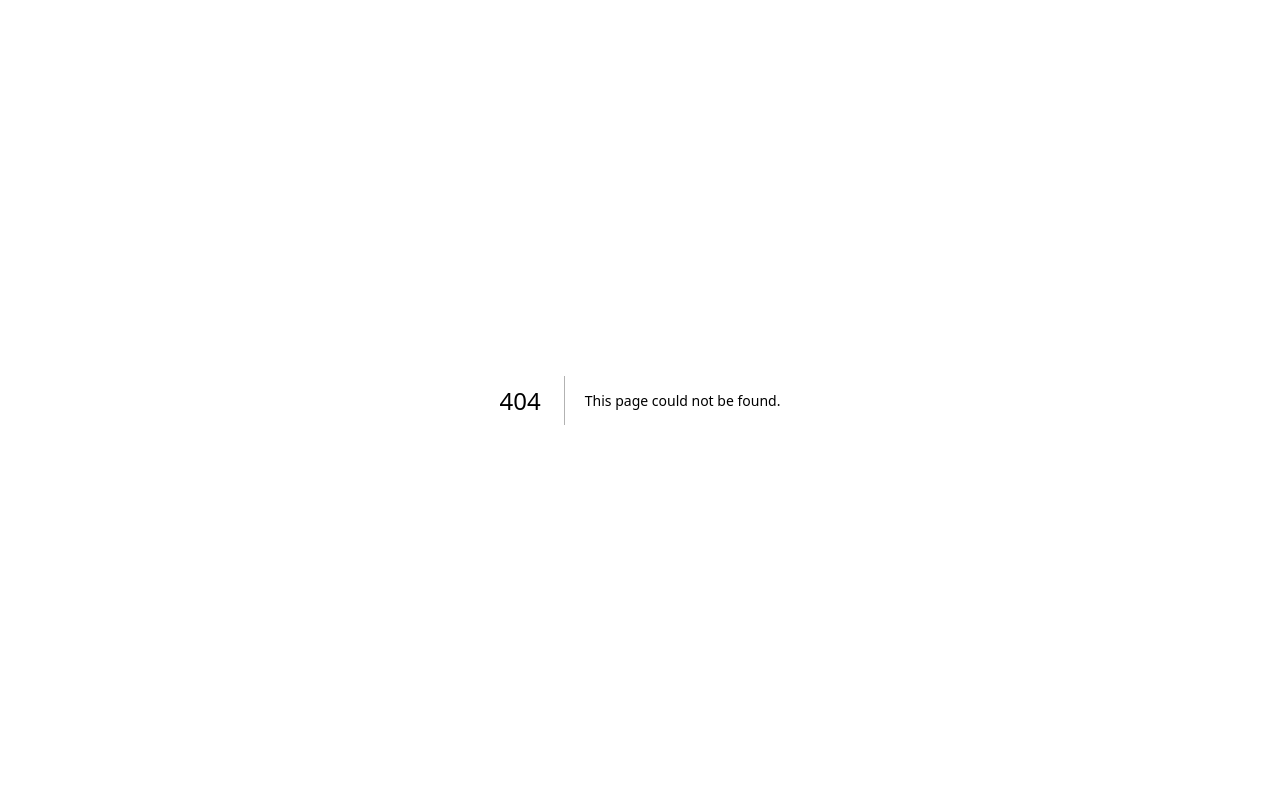
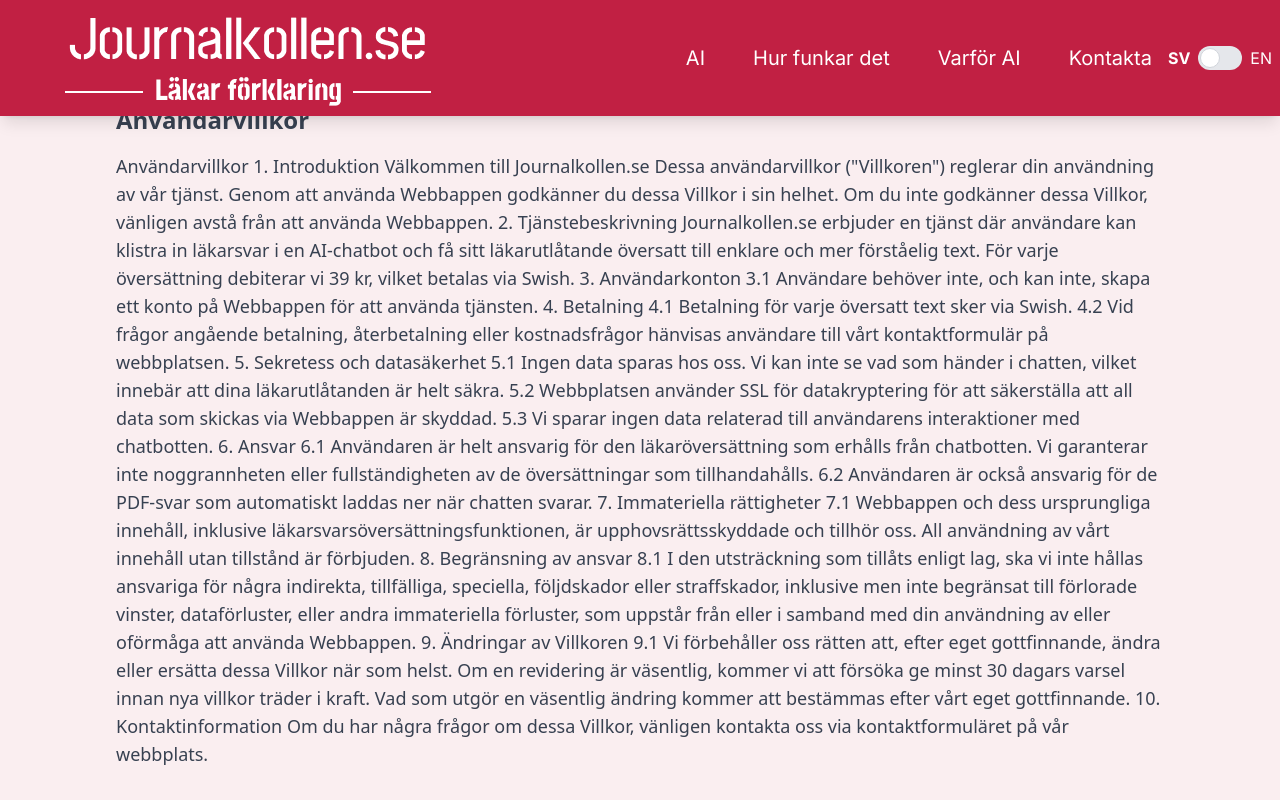
Before and after one commit to hugojohansson1021/JournalKollen, a Next.js app: page /Vilkor in a window 1280 px wide. Before the commit this address had no page. Shown: the top 800 px of the page. Built offline with nearby package versions, Linux system fonts and the light colour scheme.

Commit message:
Add - Vilkor Page

```diff
--- /dev/null
+++ b/src/app/Vilkor/page.tsx
@@ -0,0 +1,31 @@
+'use client';
+
+import { useState } from "react";
+import ContactForm from "../components/ContactForm";
+import Footer from "../components/Footer";
+import Navbar from "../components/Navbar";
+import Vilkor from "../components/Vilkor";
+
+
+
+
+export default function Home() {
+  const [isSwedish, setIsSwedish] = useState(true);
+  return (
+    <main className=" flex min-h-screen flex-col items-center justify-between ">
+
+
+     <Navbar isSwedish={isSwedish} setIsSwedish={setIsSwedish} />
+
+     <Vilkor isSwedish={isSwedish} setIsSwedish={setIsSwedish}/>
+
+
+
+     <ContactForm isSwedish={isSwedish} setIsSwedish={setIsSwedish} />
+
+     <Footer isSwedish={isSwedish} setIsSwedish={setIsSwedish} />
+
+
+    </main>
+  );
+}
--- a/src/app/components/AiChat.tsx
+++ b/src/app/components/AiChat.tsx
@@ -193,7 +193,7 @@ const Chatbot: React.FC<ChatbotProps> = ({ apiEndpoint, botName = 'Journal Förk
           <div style={{ display: 'flex', justifyContent: 'space-between', alignItems: 'center' }}>
             <label className='text-black' style={{ display: 'flex', alignItems: 'center', position: 'relative' }}>
               <input type="checkbox" checked={isChecked} onChange={(e) => setIsChecked(e.target.checked)} style={{ marginRight: '10px', width: '30px', height: '30px' }} />
-              <Link href="/terms-and-conditions" legacyBehavior>
+              <Link href="/Vilkor" legacyBehavior>
                 <a style={{ color: 'black', textDecoration: 'underline', marginRight: '5px' }}>Användarvillkor</a>
               </Link>
               <span style={{ cursor: 'pointer' }} title="More information">ℹ️</span>
--- a/src/app/components/Footer.tsx
+++ b/src/app/components/Footer.tsx
@@ -37,7 +37,7 @@ const Footer: React.FC<{ isSwedish: boolean; setIsSwedish: React.Dispatch<React.
         title: 'Juridiskt',
         links: [
           { href: '/leverans-vilkor', text: 'Leveransvillkor' },
-          { href: '/anvandar-vilkor', text: 'Användarvillkor' },
+          { href: '/Vilkor', text: 'Användarvillkor' },
         ],
       },
       allRightsReserved: 'Alla rättigheter förbehållna.',
--- /dev/null
+++ b/src/app/components/Vilkor.tsx
@@ -0,0 +1,114 @@
+'use client'
+import React from 'react';
+import { motion } from 'framer-motion';
+/* eslint-disable react/no-unescaped-entities */
+
+const Vilkorcontainer: React.FC<{ isSwedish: boolean; setIsSwedish: React.Dispatch<React.SetStateAction<boolean>> }> = ({ isSwedish, setIsSwedish }) => {
+  const textConfig = {
+    en: {
+
+      terms: `
+        Terms of Service
+
+        1. Introduction
+        Welcome to Journalkollen.se These terms of service ("Terms") govern your use of our service. By using the Webbapp, you accept these Terms in full. If you do not agree to these Terms, please refrain from using the Webbapp.
+
+        2. Service Description
+        Journalkollen.se offers a service where users can paste medical responses into an AI chatbot and receive simpler, more understandable translations. For each translation, we charge 39 SEK, payable via Swish.
+
+        3. User Accounts
+        3.1 Users do not need to, and cannot, create an account on the Webbapp to use the service.
+
+        4. Payment
+        4.1 Payment for each translated text is made via Swish.
+        4.2 For questions regarding payment, refunds or cost issues, users are referred to our contact form on the website.
+
+        5. Privacy and Data Security
+        5.1 No data is stored with us. We cannot see what happens in the chat, meaning your medical responses are completely secure.
+        5.2 The website uses SSL for data encryption to ensure all data sent via the Webbapp is protected.
+        5.3 We do not store any data related to user interactions with the chatbot.
+
+        6. Responsibility
+        6.1 Users are fully responsible for the medical translations they receive from the chatbot. We do not guarantee the accuracy or completeness of the translations provided.
+        6.2 Users are also responsible for the PDF responses that are automatically downloaded when the chat responds.
+
+        7. Intellectual Property Rights
+        7.1 The Webbapp and its original content, including the medical translation function, are copyright protected and belong to us. Any use of our content without permission is prohibited.
+
+        8. Limitation of Liability
+        8.1 To the extent permitted by law, we shall not be held liable for any indirect, incidental, special, consequential or punitive damages, including but not limited to lost profits, data loss, or other intangible losses, arising out of or in connection with your use of or inability to use the Webbapp.
+
+        9. Changes to the Terms
+        9.1 We reserve the right to, at our sole discretion, modify or replace these Terms at any time. If a revision is material, we will try to provide at least 30 days' notice before any new terms take effect. What constitutes a material change will be determined at our sole discretion.
+
+        10. Contact Information
+        If you have any questions about these Terms, please contact us via the contact form on our website.
+      `,
+    },
+    sv: {
+
+      terms: `
+        Användarvillkor
+
+        1. Introduktion
+        Välkommen till Journalkollen.se  Dessa användarvillkor ("Villkoren") reglerar din användning av vår tjänst. Genom att använda Webbappen godkänner du dessa Villkor i sin helhet. Om du inte godkänner dessa Villkor, vänligen avstå från att använda Webbappen.
+
+        2. Tjänstebeskrivning
+        Journalkollen.se erbjuder en tjänst där användare kan klistra in läkarsvar i en AI-chatbot och få sitt läkarutlåtande översatt till enklare och mer förståelig text. För varje översättning debiterar vi 39 kr, vilket betalas via Swish.
+
+        3. Användarkonton
+        3.1 Användare behöver inte, och kan inte, skapa ett konto på Webbappen för att använda tjänsten.
+
+        4. Betalning
+        4.1 Betalning för varje översatt text sker via Swish.
+        4.2 Vid frågor angående betalning, återbetalning eller kostnadsfrågor hänvisas användare till vårt kontaktformulär på webbplatsen.
+
+        5. Sekretess och datasäkerhet
+        5.1 Ingen data sparas hos oss. Vi kan inte se vad som händer i chatten, vilket innebär att dina läkarutlåtanden är helt säkra.
+        5.2 Webbplatsen använder SSL för datakryptering för att säkerställa att all data som skickas via Webbappen är skyddad.
+        5.3 Vi sparar ingen data relaterad till användarens interaktioner med chatbotten.
+
+        6. Ansvar
+        6.1 Användaren är helt ansvarig för den läkaröversättning som erhålls från chatbotten. Vi garanterar inte noggrannheten eller fullständigheten av de översättningar som tillhandahålls.
+        6.2 Användaren är också ansvarig för de PDF-svar som automatiskt laddas ner när chatten svarar.
+
+        7. Immateriella rättigheter
+        7.1 Webbappen och dess ursprungliga innehåll, inklusive läkarsvarsöversättningsfunktionen, är upphovsrättsskyddade och tillhör oss. All användning av vårt innehåll utan tillstånd är förbjuden.
+
+        8. Begränsning av ansvar
+        8.1 I den utsträckning som tillåts enligt lag, ska vi inte hållas ansvariga för några indirekta, tillfälliga, speciella, följdskador eller straffskador, inklusive men inte begränsat till förlorade vinster, dataförluster, eller andra immateriella förluster, som uppstår från eller i samband med din användning av eller oförmåga att använda Webbappen.
+
+        9. Ändringar av Villkoren
+        9.1 Vi förbehåller oss rätten att, efter eget gottfinnande, ändra eller ersätta dessa Villkor när som helst. Om en revidering är väsentlig, kommer vi att försöka ge minst 30 dagars varsel innan nya villkor träder i kraft. Vad som utgör en väsentlig ändring kommer att bestämmas efter vårt eget gottfinnande.
+
+        10. Kontaktinformation
+        Om du har några frågor om dessa Villkor, vänligen kontakta oss via kontaktformuläret på vår webbplats.
+      `,
+    },
+  };
+
+  return (
+    <section id='Vilkor' className=" py-12 w-full mt-14">
+      <div className="max-w-7xl mx-auto">
+
+          <div className="flex flex-col justify-center text-center">
+
+
+            <motion.div
+              initial={{ opacity: 0, y: 50 }}
+              whileInView={{ opacity: 1, y: 0 }}
+              transition={{ duration: 0.6, delay: 0.2 }}
+              viewport={{ once: true }}
+              className="text-gray-700 mr-5 ml-5 text-lg mb-2 font-sans text-left lg:pr-24 lg:pl-24"
+            >
+              <h2 className="text-2xl font-bold mb-4">{isSwedish ? 'Användarvillkor' : 'Terms of Service'}</h2>
+              <p>{isSwedish ? textConfig.sv.terms : textConfig.en.terms}</p>
+            </motion.div>
+          </div>
+
+      </div>
+    </section>
+  );
+};
+
+export default Vilkorcontainer;
```
